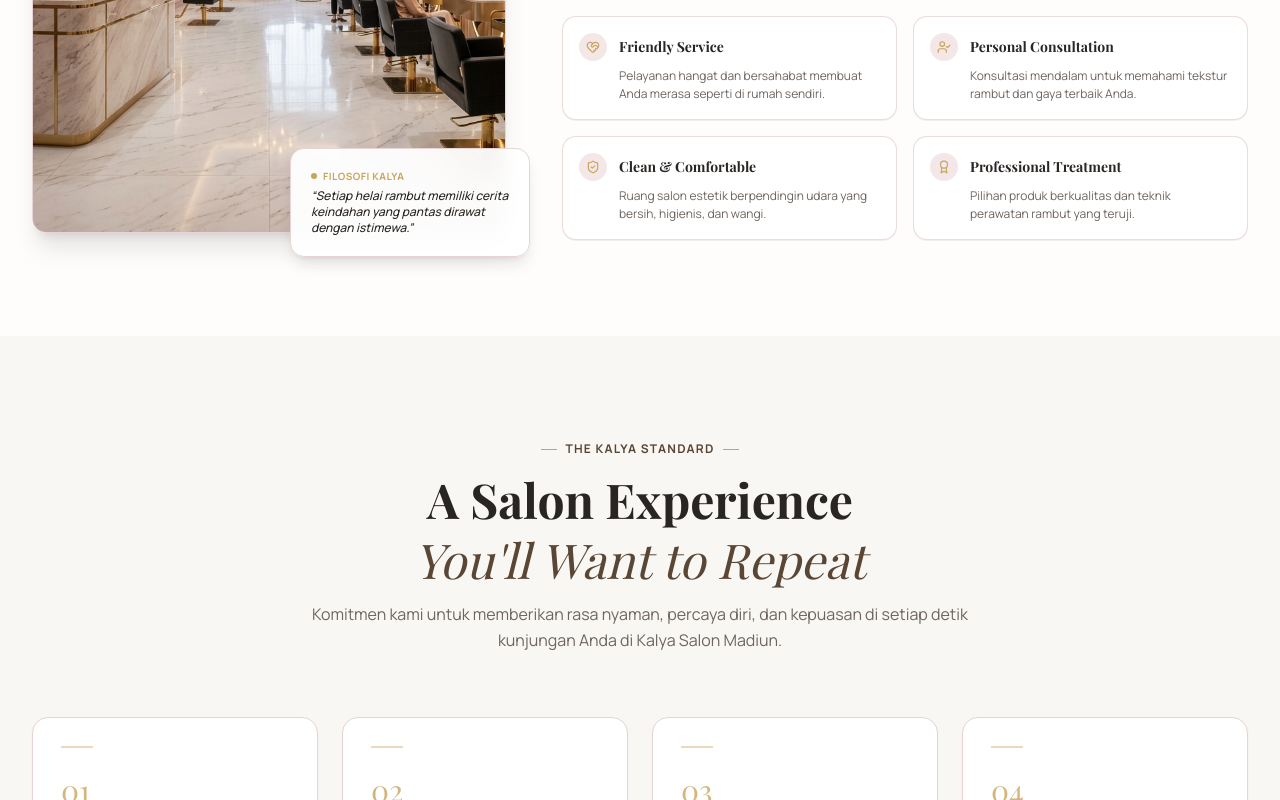
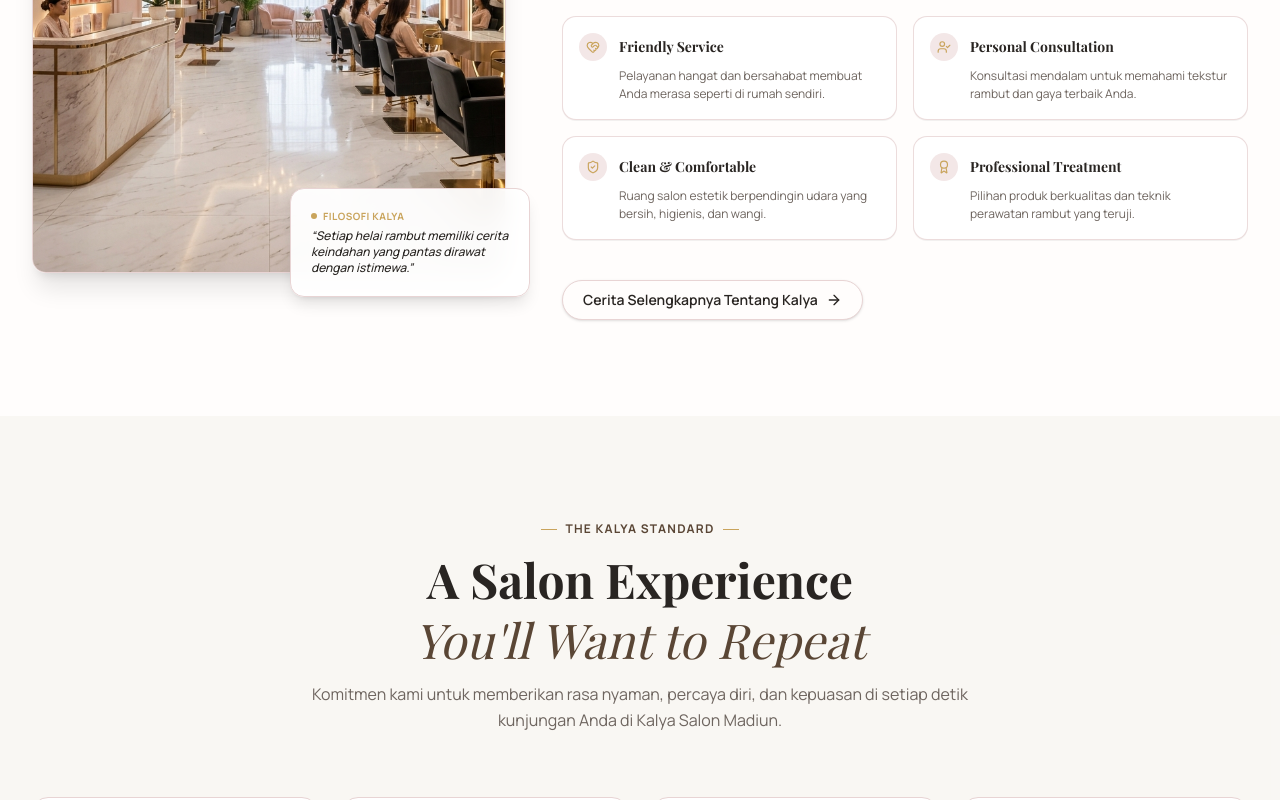
Before and after one commit to andurila19-lgtm/kalyasalon, a Next.js app: page / in a window 1280 px wide. Shown: the part 1398-2198 px from the top of the page. Built offline with nearby package versions, Linux system fonts and the light colour scheme; no server answers.

Commit message:
polish: complete final production-grade refinement with full multi-page navigation CTAs

```diff
--- a/components/sections/about/about.tsx
+++ b/components/sections/about/about.tsx
@@ -1,5 +1,7 @@
+import Link from "next/link";
 import Image from "next/image";
-import { HeartHandshake, UserCheck, ShieldCheck, Award } from "lucide-react";
+import { Button } from "@/components/ui/button";
+import { HeartHandshake, UserCheck, ShieldCheck, Award, ArrowRight } from "lucide-react";
 
 export function About() {
   const highlights = [
@@ -115,6 +117,16 @@ export function About() {
               })}
             </div>
 
+            {/* CTA to /tentang */}
+            <div className="pt-2">
+              <Button variant="outline" size="default" asChild className="rounded-full text-xs sm:text-sm font-semibold hover:border-gold/60">
+                <Link href="/tentang" className="gap-2">
+                  <span>Cerita Selengkapnya Tentang Kalya</span>
+                  <ArrowRight className="w-4 h-4" />
+                </Link>
+              </Button>
+            </div>
+
           </div>
 
         </div>
```
